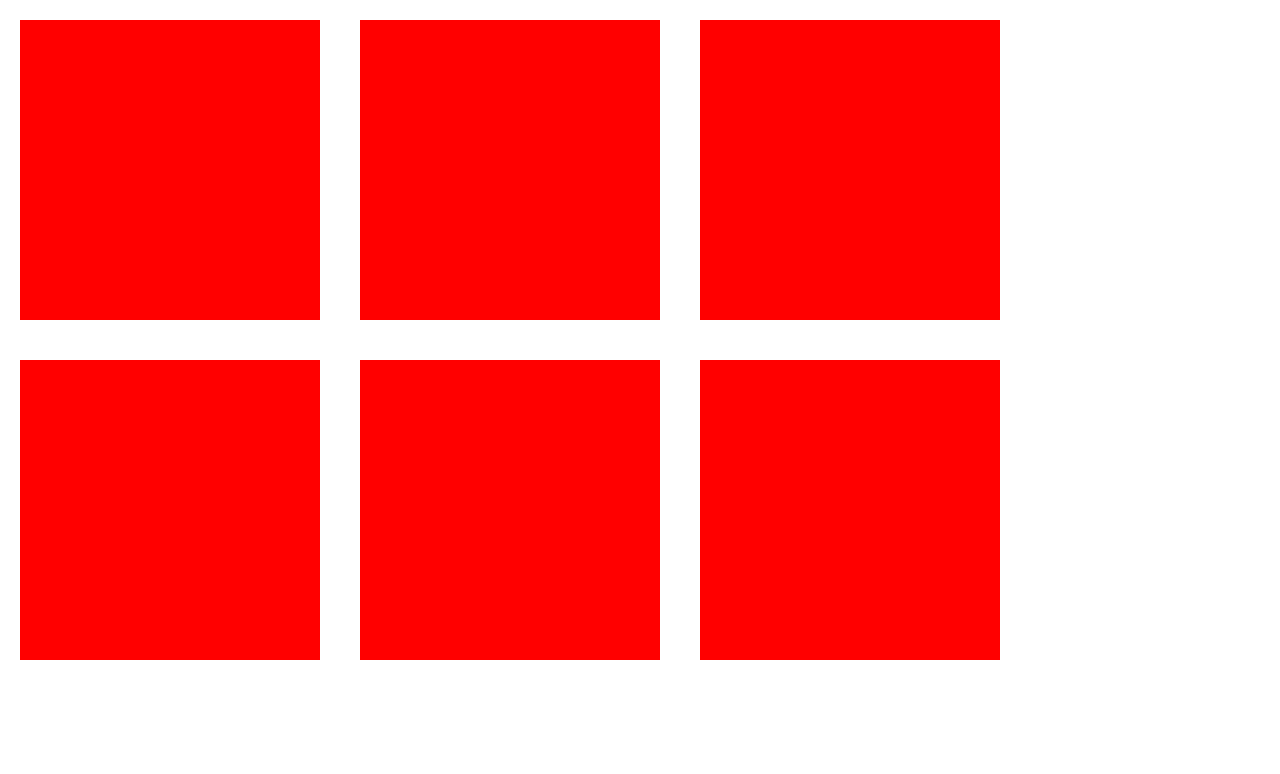
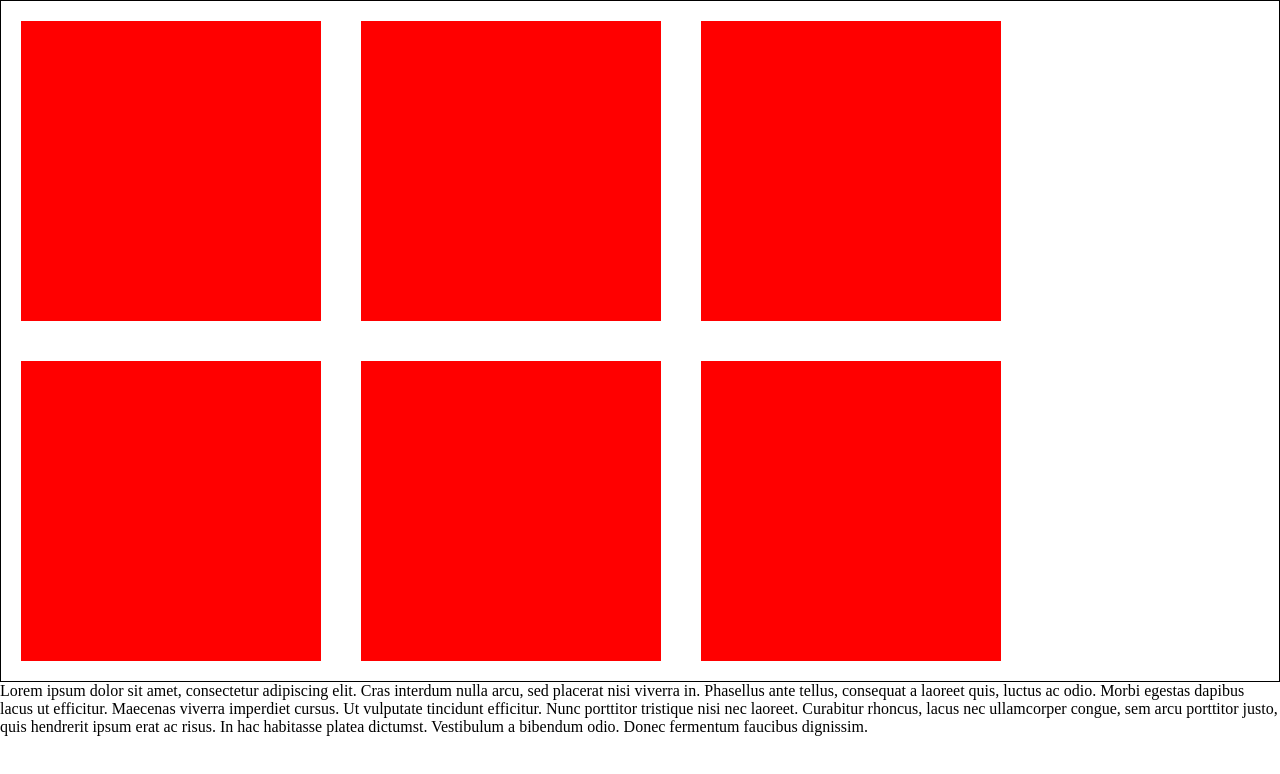
Before and after one commit to 4rTrue/CSS, a plain HTML site: page floats.html in a window 1280 px wide. Drawn offline with Linux system fonts and the light colour scheme.

Commit message:
3rd commit

```diff
--- a/css/floats.css
+++ b/css/floats.css
@@ -1,6 +1,14 @@
 *{
     margin: 0;
     padding: 0;
+}
+.grid::after{
+    content: '';
+    display: block;
+    clear: both;
+}
+.grid {
+    border: 1px black solid;
 }
 .grid .col {
     display: block;
--- a/floats.html
+++ b/floats.html
@@ -18,6 +18,15 @@
         <div class="col"></div>
         <div class="col"></div>
     </div>
+    <p>Lorem ipsum dolor sit amet, consectetur adipiscing elit.
+        Cras interdum nulla arcu, sed placerat nisi viverra in.
+        Phasellus ante tellus, consequat a laoreet quis, luctus ac odio.
+        Morbi egestas dapibus lacus ut efficitur. Maecenas viverra
+        imperdiet cursus. Ut vulputate tincidunt efficitur. Nunc
+        porttitor tristique nisi nec laoreet. Curabitur rhoncus, lacus
+        nec ullamcorper congue, sem arcu porttitor justo, quis hendrerit
+        ipsum erat ac risus. In hac habitasse platea dictumst. Vestibulum
+        a bibendum odio. Donec fermentum faucibus dignissim.
 </body>
 
 </html>
```
